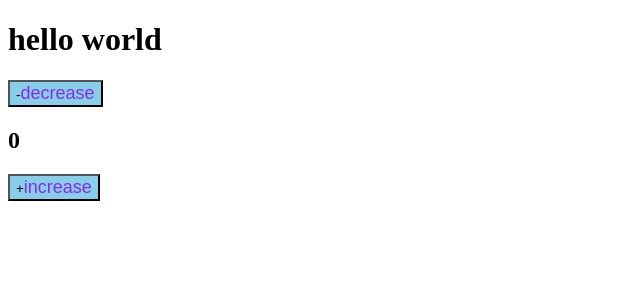
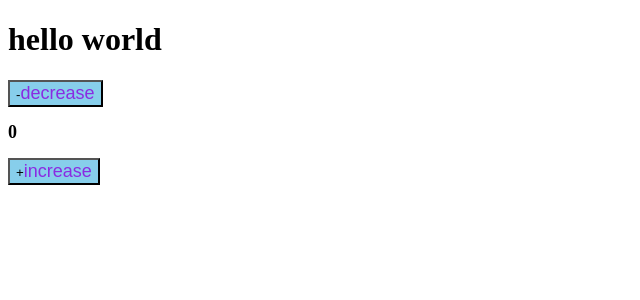
Before and after one commit to muwa37/webpack-sample, a React app: page / in a window 1280 px wide. Shown: the top 300 px of the page, without its empty margins (0-640 px from the left). Built offline with nearby package versions, Linux system fonts and the light colour scheme.

Commit message:
Added scss modules

```diff
--- a/src/components/App.scss
+++ b/src/components/App.module.scss
@@ -1,4 +1,4 @@
-button {
+.button {
   background: skyblue;
 
   span {
@@ -6,3 +6,7 @@ button {
     font-size: large;
   }
 }
+
+.count {
+  font-size: large;
+}
--- a/src/components/App.tsx
+++ b/src/components/App.tsx
@@ -1,5 +1,5 @@
 import { useState } from 'react';
-import './App.scss';
+import classes from './App.module.scss';
 
 export const App = () => {
   const [count, setCount] = useState<number>(0);
@@ -11,11 +11,11 @@ export const App = () => {
     <div>
       <h1>hello world</h1>
       <div>
-        <button onClick={decrementCount}>
+        <button className={classes.button} onClick={decrementCount}>
           -<span>decrease</span>
         </button>
-        <h2>{count}</h2>
-        <button onClick={incrementCount}>
+        <h2 className={classes.count}>{count}</h2>
+        <button className={classes.button} onClick={incrementCount}>
           +<span>increase</span>
         </button>
       </div>
```
Also changed, not shown: src/global.d.ts (added, +8 -0 lines), 1 other file (tests, documents, lock files or other folders).
